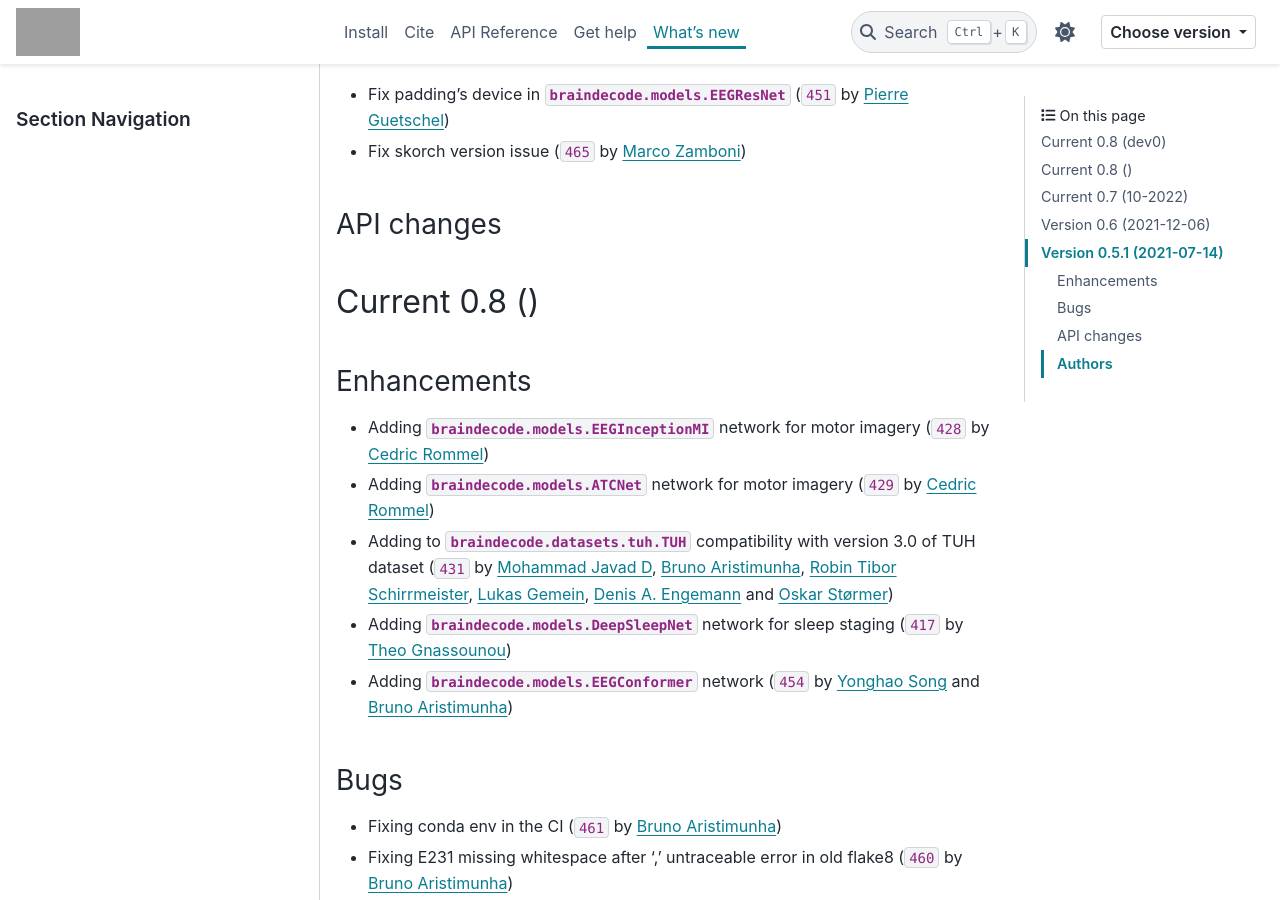
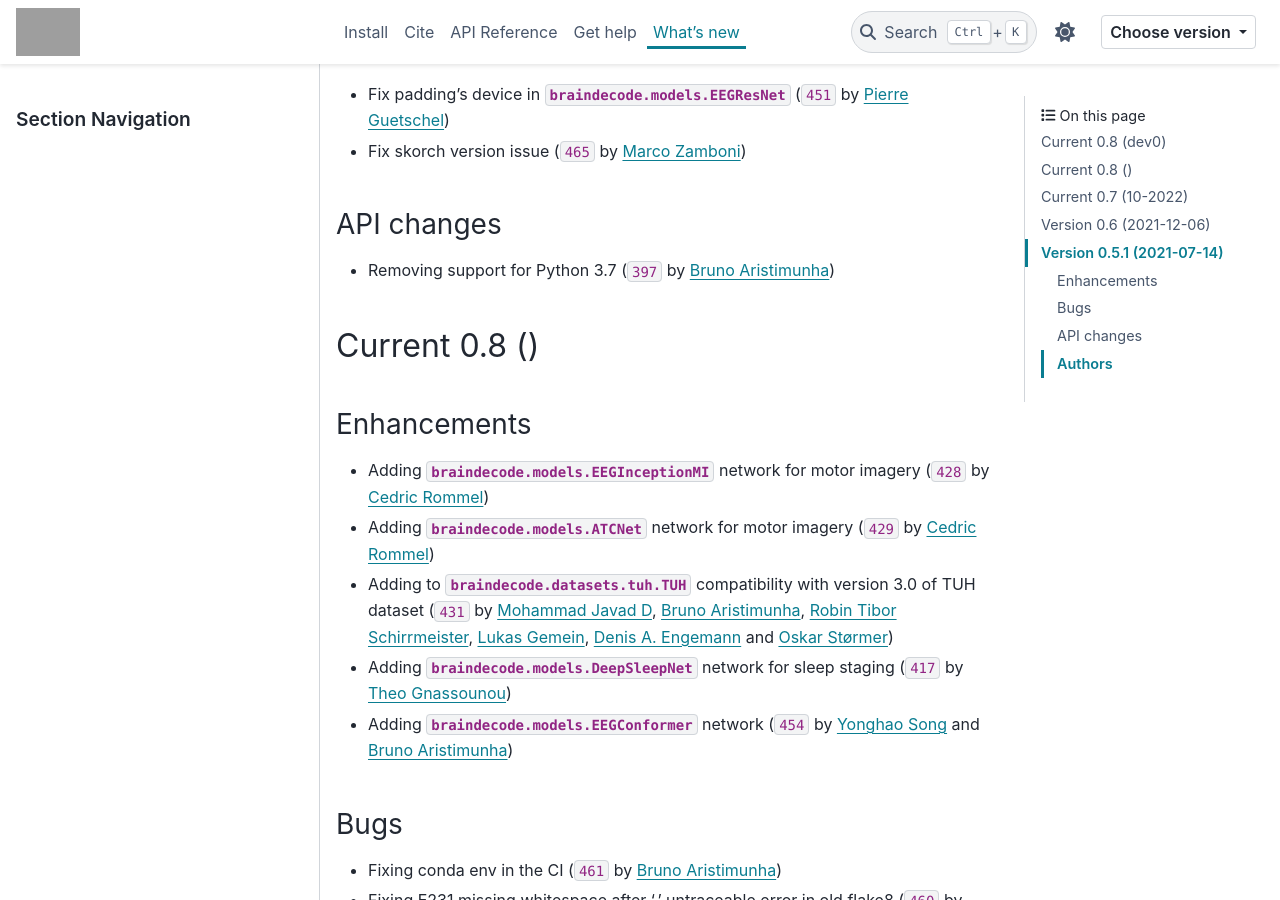
Before and after one commit to braindecode/braindecode, a Sphinx documentation site: the page built from docs/whats_new.rst, in a window 1280 px wide and 900 px high, scrolled down 983 px. Built offline with Sphinx 7.4.7 and the PyData theme 0.15.4, drawn with Linux system fonts in a browser that asks for light colours; pages that are not in the unit, such as notebooks, are missing from menus; comment, search, counter and statistics services are not loaded; cross-references to code outside the pages are shown as plain code; grey boxes are pictures that could not be loaded.

Commit message:
Updating whats_new file

```diff
--- a/docs/whats_new.rst
+++ b/docs/whats_new.rst
@@ -43,6 +43,7 @@ Bugs
 
 API changes
 ~~~~~~~~~~~
+- Removing support for Python 3.7 (:gh:`397` by `Bruno Aristimunha`_)
 
 .. _changes_0_8_0:
 
```
